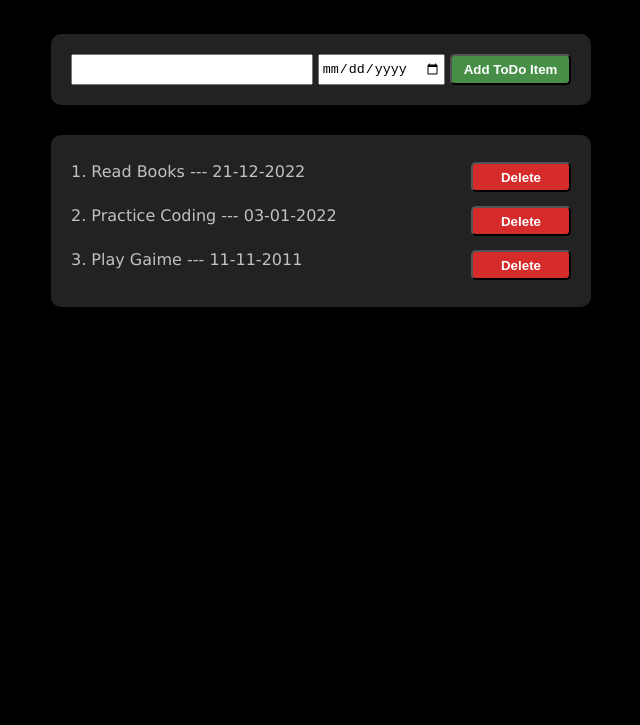
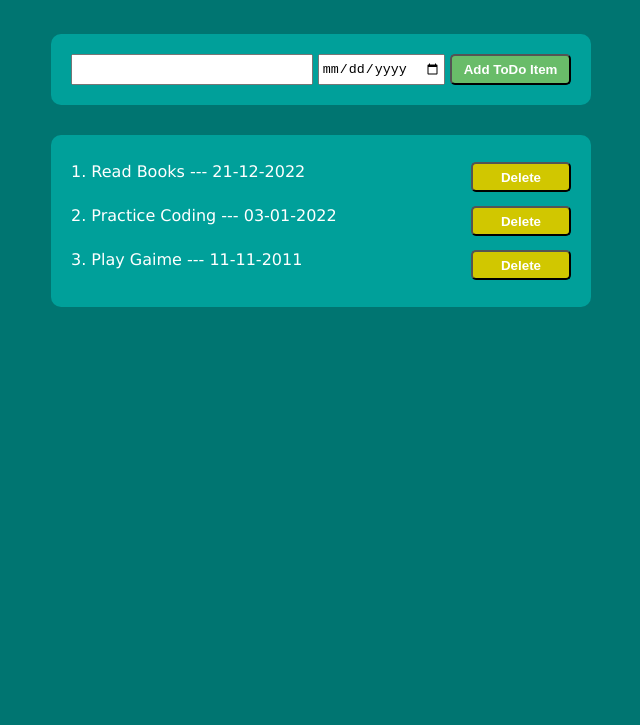
Before and after one commit to AVinashWebDev/TodoList, a plain HTML site: page index.html in a window 1280 px wide. Shown: the part 75-800 px from the top of the page, without its empty margins (319-959 px from the left). Drawn offline with Linux system fonts and the light colour scheme.

Commit message:
Add files via upload

```diff
--- a/todo.css
+++ b/todo.css
@@ -1,12 +1,13 @@
 body {
-    background-color: black;
+  background-color: rgb(0, 117, 113);
   font-family: Verdana, Geneva, Tahoma, sans-serif;
-    color: rgb(193, 193, 193);
+  color: rgb(255, 255, 255);
 }
 
 h1 {
   text-align: center;
   margin-bottom: 50px;
+  text-shadow: 2px 2px 0 rgb(168, 168, 168);
 }
 
 .whole-thing {
@@ -16,7 +17,8 @@ h1 {
   row-gap: 30px;
 }
 
-#todo-title, #date-picker {
+#todo-title,
+#date-picker {
   height: 25px;
 }
 
@@ -30,7 +32,7 @@ h1 {
 #addtodobutton {
   flex: 1;
   height: 31px;
-    background-color: rgb(71, 142, 71);
+  background-color: rgb(105, 188, 105);
   padding: 0px;
   margin: 0px;
   border-radius: 5px;
@@ -39,21 +41,22 @@ h1 {
   font-weight: 700;
 }
 #addtodobutton:hover {
-    background-color: rgb(71, 160, 45);
+  background-color: rgb(84, 152, 84);
 }
-#todo-list, .adder {
+#todo-list,
+.adder {
   width: 500px;
   border-radius: 10px;
-    background-color: rgb(34, 34, 34);
+  background-color: rgb(0, 160, 154);
   padding: 20px;
 }
-#todo-list:hover, .adder:hover {
-    box-shadow: 0px 0px 5px rgba(255, 255, 255, 0.711);
+#todo-list:hover,
+.adder:hover {
+  box-shadow: 4px 4px 0px rgba(255, 255, 255, 0.711);
 }
 .adder {
   display: flex;
   column-gap: 5px;
-
 }
 #todo-list {
   display: flex;
@@ -65,8 +68,7 @@ h1 {
 }
 
 .delbuttonclass {
-
-    background-color: rgb(213, 43, 43);
+  background-color: rgb(209, 199, 0);
   width: 100px;
   float: right;
   height: 30px;
@@ -75,6 +77,6 @@ h1 {
   color: white;
   font-weight: 700;
 }
-.delbuttonclass:hover{
-    background-color: rgb(241, 43, 43);
+.delbuttonclass:hover {
+  background-color: rgb(181, 172, 0);
 }
```
Lines whose indentation alone changed are shown as unchanged.
